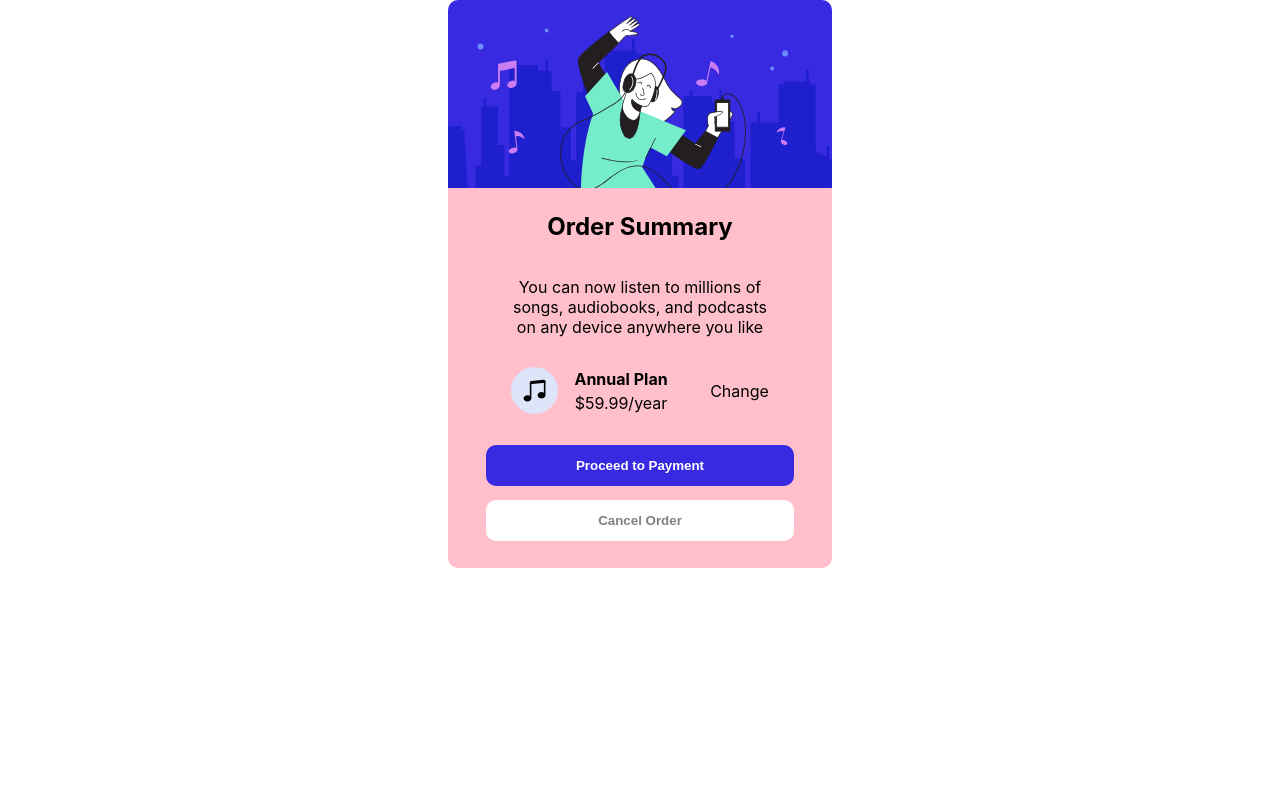
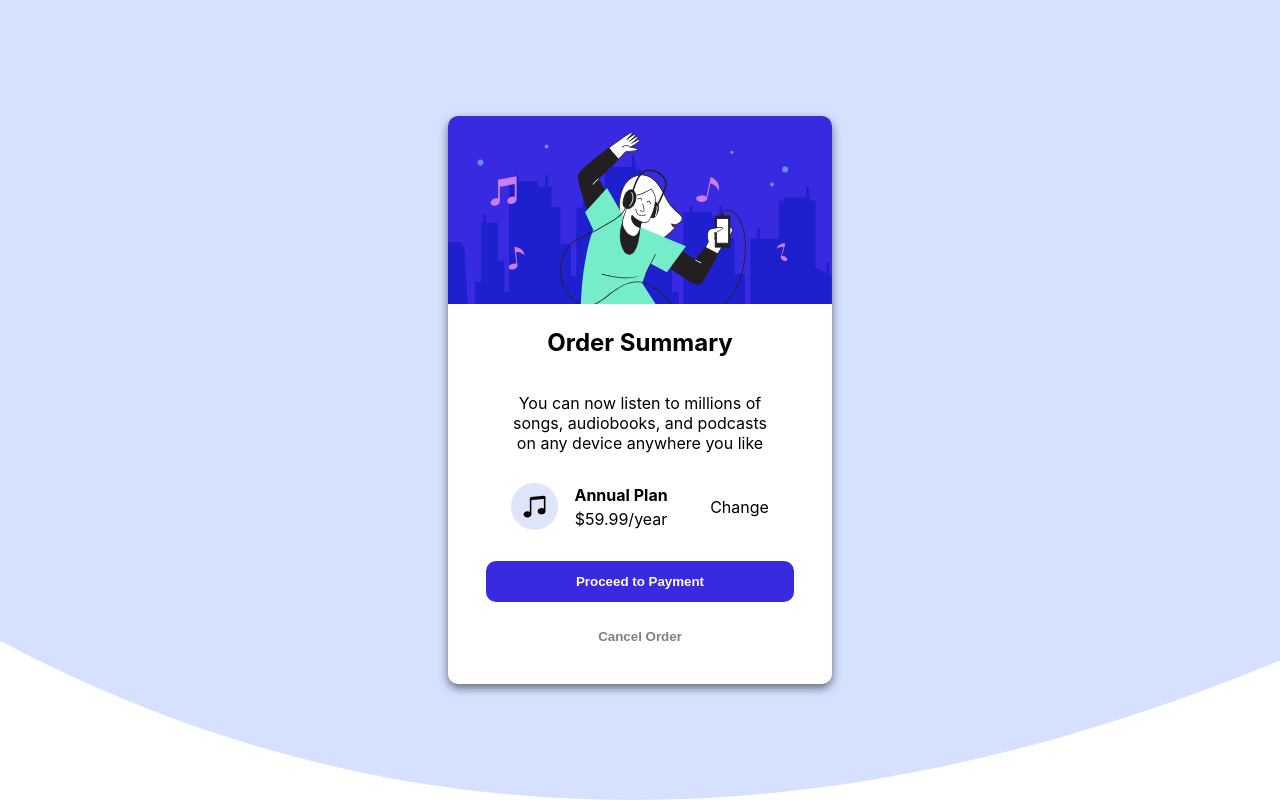
Before and after one commit to MirkusX/order-summary-component, a React (Create React App) app: page / in a window 1280 px wide. Built offline with nearby package versions, Linux system fonts and the light colour scheme.

Commit message:
added background image, added hover effect on "change" & button

```diff
--- a/src/Components/Card.js
+++ b/src/Components/Card.js
@@ -2,6 +2,7 @@ import hero from "../Images/hero.svg";
 import {
   ButtonDiv,
   FlexDiv,
+  HoverP,
   IconBackgrond,
   NoMarginP,
   NoteIcon,
@@ -36,7 +37,7 @@ export const Card = () => {
                 <NoMarginP top>$59.99/year</NoMarginP>
               </div>
             </FlexDiv>
-            <p>Change</p>
+            <HoverP>Change</HoverP>
           </FlexDiv>
         </div>
         <ButtonDiv>
--- a/src/Components/StyledComponents.js
+++ b/src/Components/StyledComponents.js
@@ -1,5 +1,6 @@
 import styled from "styled-components";
 import { BsMusicNoteBeamed } from "react-icons/bs";
+import background from "../Images/background.svg";
 
 export const NoteIcon = styled(BsMusicNoteBeamed)`
   vertical-align: middle;
@@ -15,13 +16,34 @@ export const IconBackgrond = styled.div`
 
 export const StyledDiv = styled.div`
   width: 30%;
-  background-color: pink;
   border-radius: 10px;
+  background-color: white;
+  box-shadow: 0px 4px 10px 0px rgba(0, 0, 0, 0.53);
+  -webkit-box-shadow: 0px 4px 10px 0px rgba(0, 0, 0, 0.53);
+  -moz-box-shadow: 0px 4px 10px 0px rgba(0, 0, 0, 0.53);
+  @media (max-width: 811px) {
+    width: 90%;
+  }
 `;
 
 export const StyledSection = styled.section`
   display: flex;
   justify-content: center;
+  align-items: center;
+  min-height: 100vh;
+  background-image: url(${background});
+  background-size: cover;
+  @media (max-width: 811px) {
+    align-items: flex-start;
+    padding-top: 1em;
+  }
+`;
+
+export const HoverP = styled.p`
+  cursor: pointer;
+  &:hover {
+    color: blue;
+  }
 `;
 
 export const StyledImg = styled.img`
@@ -63,6 +85,7 @@ export const NoMarginP = styled.p`
 `;
 
 export const StyledButton = styled.button`
+  cursor: pointer;
   background-color: #382ae1;
   border: none;
   padding: 1em;
@@ -90,3 +113,5 @@ export const StyledButton = styled.button`
 export const ButtonDiv = styled.div`
   margin-top: 1em;
 `;
+
+export const StyledP = styled.p``;
```
Also changed, not shown: src/Images/background.svg (added).
